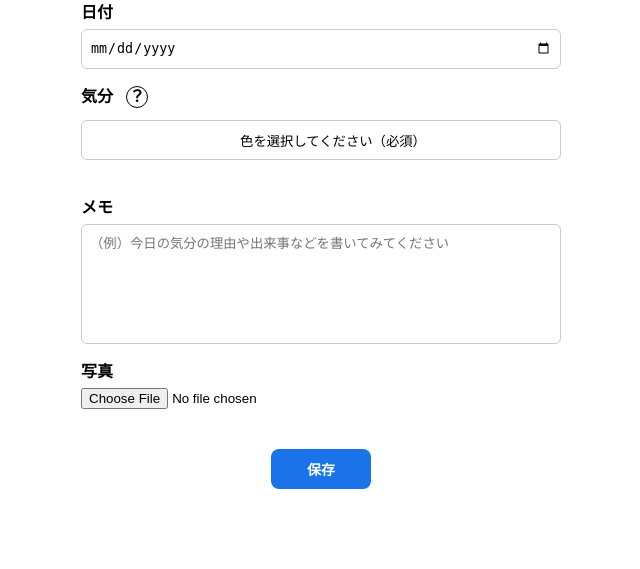
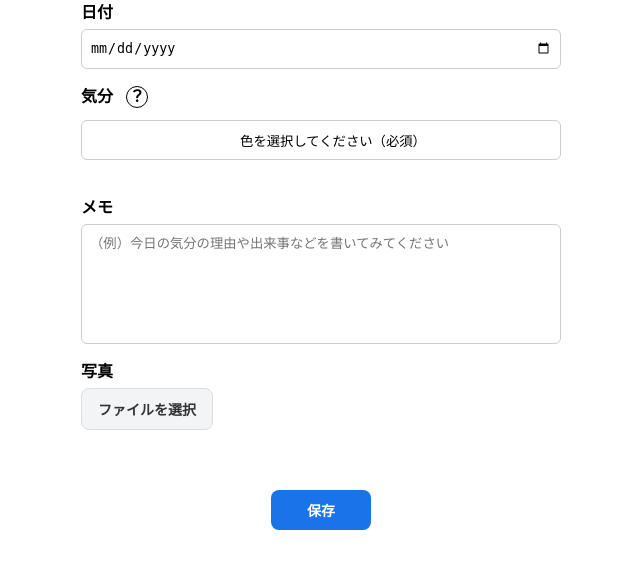
Before and after one commit to masudate/mycalendar, a Django app: page /diary/record/ in a window 1280 px wide. Shown: the part 136-705 px from the top of the page, without its empty margins (319-959 px from the left). Run offline with Django 5.2, Linux system fonts and the light colour scheme; the visitor is signed in with stand-in values (Sample User, id 1); data comes from the database, SQL or seed files in the repository; data that the repository does not hold is empty.

Commit message:
フィードバック修正

```diff
--- a/diary/templates/diary/record.html
+++ b/diary/templates/diary/record.html
@@ -78,10 +78,11 @@
       </div>
 
       {% if not form.instance or not form.instance.photo %}
-      <!-- 写真（未登録時はここで登録） -->
+      <!-- 写真（未登録時） -->
       <div class="form-row photo-create-row">
         <label for="photo-input">写真</label>
-        <input type="file" id="photo-input" name="photo" accept="image/*">
+        <input type="file" id="photo-input" name="photo" accept="image/*" class="u-vh">
+        <label for="photo-input" class="btn btn-secondary filebtn">ファイルを選択</label>
 
         <!-- 新規選択プレビュー（初期は非表示） -->
         <div id="photo-preview-wrap"
@@ -90,7 +91,7 @@
           style="background:transparent;border:0;padding:0;box-shadow:none;outline:0;{% if not preview_data_uri %}display:none;{% endif %}">
           <div class="photo-preview-title" style="font-size:12px;color:#555;display:none;">写真プレビュー</div>
 
-          <!-- プレビュー画像（枠ゼロ・角丸のみ） -->
+          <!-- プレビュー画像（枠ゼロ・角丸） -->
           <img id="photo-preview" alt=""
               {% if preview_data_uri %}
               src="{{ preview_data_uri }}"
@@ -99,7 +100,7 @@
               style="display:none;max-width:240px;max-height:160px;object-fit:cover;border:0;outline:0;box-shadow:none;border-radius:6px;"
               {% endif %}>
 
-          <!-- 新規選択後だけ出す操作ボタン -->
+          <!-- 写真選択後操作ボタン -->
           <div id="photo-new-actions" class="photo-actions">
             <button type="button" class="btn btn-danger-outline" id="btn-remove-photo">
               写真削除
@@ -273,7 +274,12 @@ input[type="date"], #mood { height: 40px; box-sizing: border-box; }
   justify-content: flex-start !important;
 }
 
-/* === 全体を中央寄せに戻す（プレビューは左寄せのまま） === */
+.filebtn {
+  cursor: pointer;
+  user-select: none;
+}
+
+/* === 全体を中央寄せ（プレビューは左寄せのまま） === */
 .single-col { align-items: center !important; }
 .single-col .left-col { align-self: center !important; display: flex; flex-direction: column; align-items: stretch !important; }
 .single-col .left-col .form-row { width: 100%; max-width: var(--field-width, 520px); }
```
Also changed, not shown: diary/templates/diary/calendar.html (+10 -3 lines).
